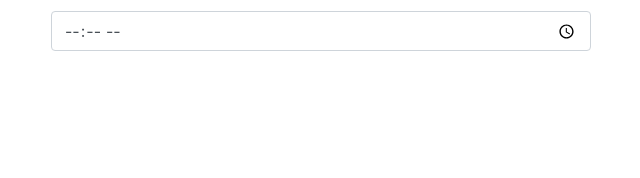
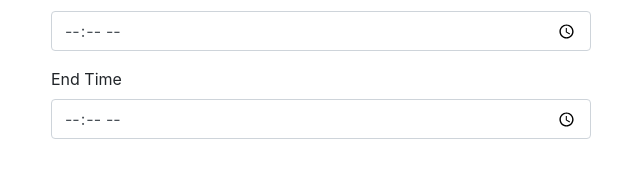
Before and after one commit to sp-devi/hoopsy, a React (Create React App) app in the folder client/: page /create-event in a window 1280 px wide. Shown: the part 388-566 px from the top of the page, without its empty margins (319-959 px from the left). Built offline with nearby package versions, Linux system fonts and the light colour scheme.

Commit message:
added end time

```diff
--- a/client/src/components/CreateSportEvent.js
+++ b/client/src/components/CreateSportEvent.js
@@ -92,6 +92,19 @@ class CreateSportEvent extends Component {
                             />
                         </div>
                     </div>
+                    <div className='form-group row justify-content-center'>
+                        <div className="col-md-6">
+                            <label for="eventDateInput">End Time</label>
+                            <input
+                                type='time'
+                                placeholder='Date'
+                                name='eventTimeEnd'
+                                className='form-control'
+                                value={this.state.time.end}
+                                onChange={this.onChange}
+                            />
+                        </div>
+                    </div>
                 </form>
             </div>
         )
```
